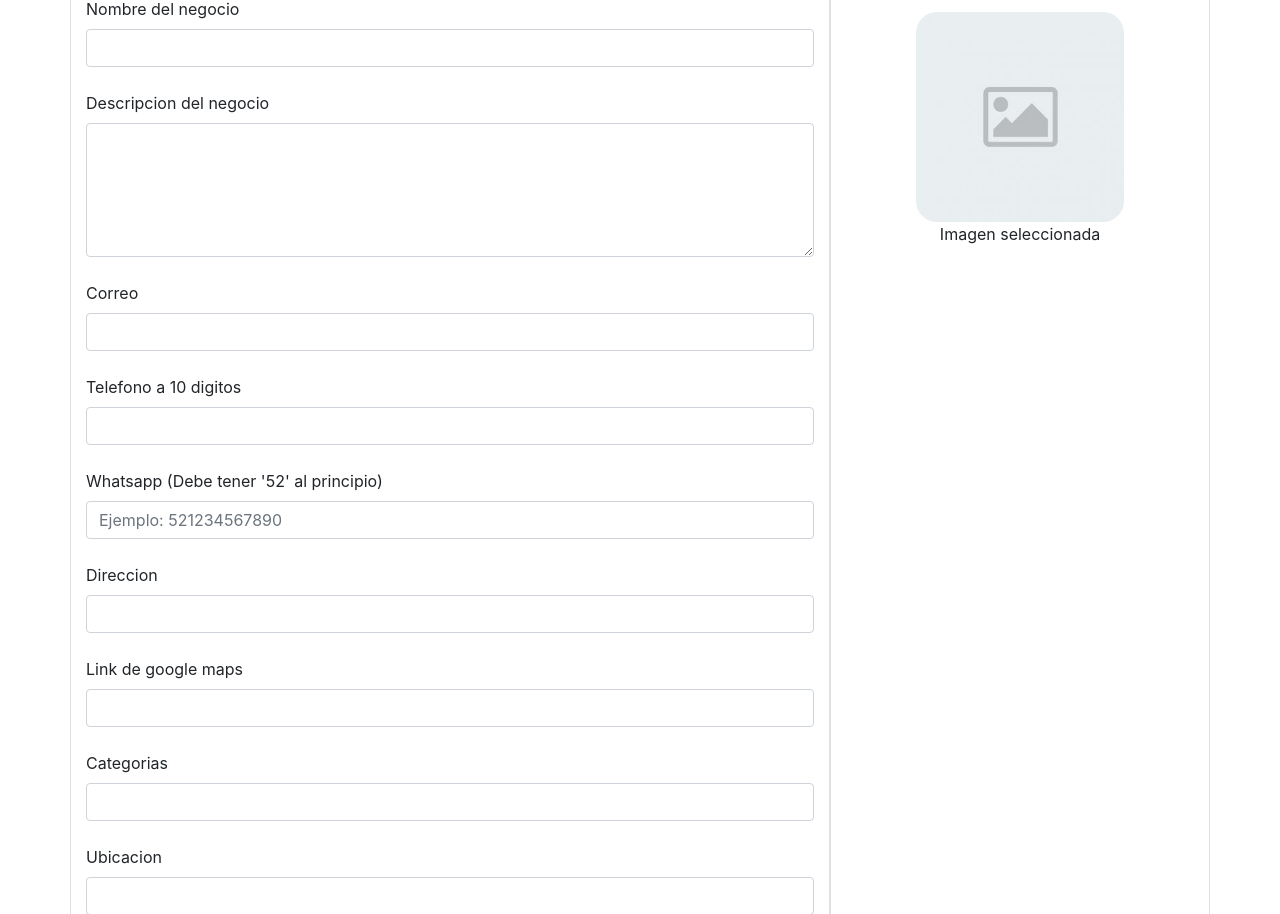
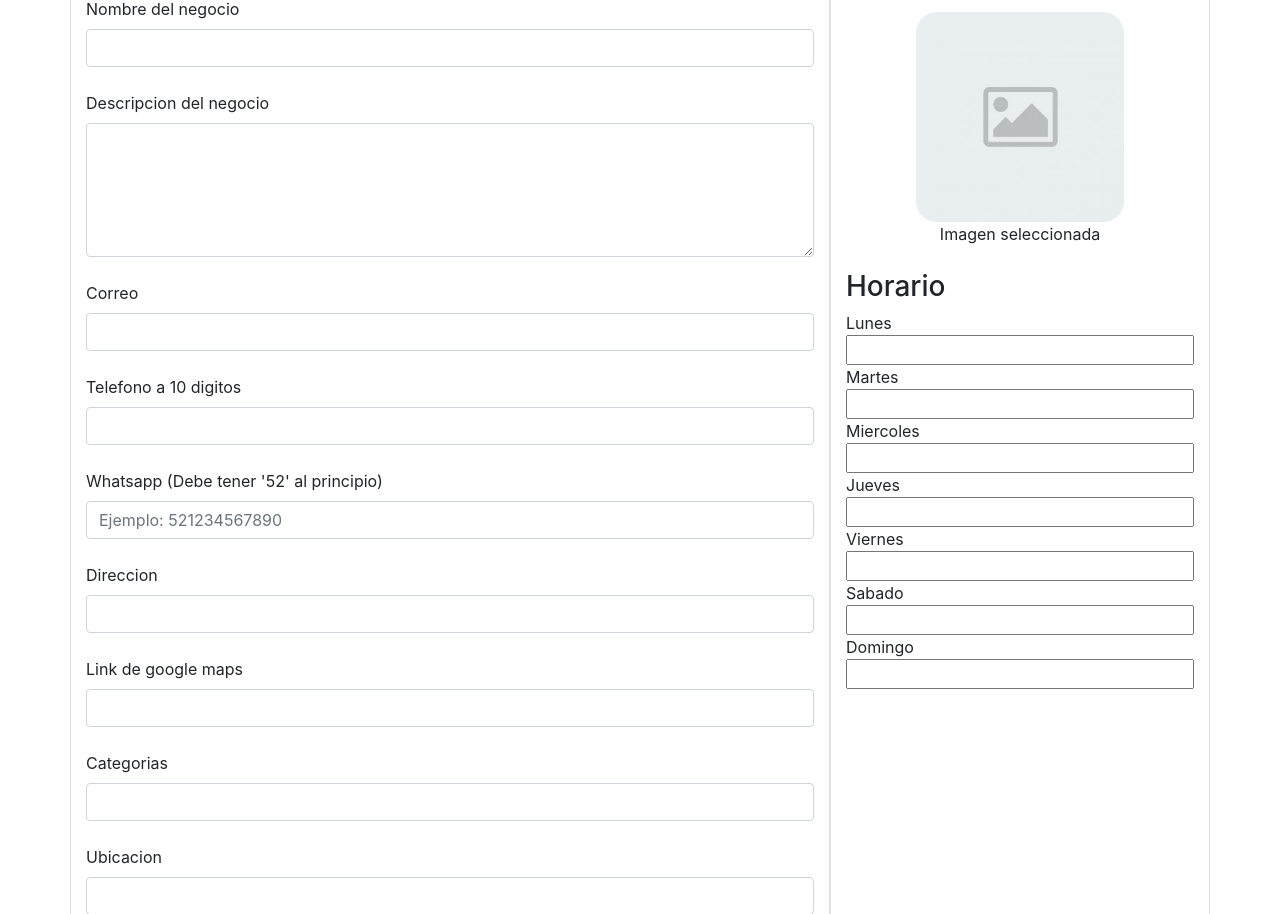
Before and after one commit to edguy37/nebox, a PHP site: page /nebox/vistas/alt.php in a window 1280 px wide. Shown: the part 258-1172 px from the top of the page. Run offline with PHP 8.4, Linux system fonts and the light colour scheme.

Commit message:
alta negocio ahora incluye horario

```diff
--- a/vistas/alt.php
+++ b/vistas/alt.php
@@ -81,6 +81,23 @@
             <input type="file" name="profileImage" onChange="displayImage(this)" id="profileImage" class="form-control" style="display: none;">
             <label>Imagen seleccionada</label>
           </div>
+          <div>
+            <h3>Horario</h3>
+            Lunes<br>
+            <input type="text" name="lunes" value=""><br>
+            Martes<br>
+            <input type="text" name="martes" value=""><br>
+            Miercoles<br>
+            <input type="text" name="miercoles" value=""><br>
+            Jueves<br>
+            <input type="text" name="jueves" value=""><br>
+            Viernes<br>
+            <input type="text" name="viernes" value=""><br>
+            Sabado<br>
+            <input type="text" name="sabado" value=""><br>
+            Domingo<br>
+            <input type="text" name="domingo" value="" class="last"><br>
+          </div>
         </div>
       </div>
     </form>
--- a/vistas/processForm.php
+++ b/vistas/processForm.php
@@ -93,7 +93,7 @@
     $tel = $_POST['tel_negocio'];
     $whats = $_POST['whats'];
     $direccion = $_POST['direccion'];
-    $maps = $_POST['maps'];
+    $maps = mysqli_real_escape_string($conn, $_POST['maps']);
     $categoria = $_POST['categoria'];
     $ubicacion = $_POST['ubicacion'];
     $facebook = $_POST['facebook'];
@@ -102,6 +102,20 @@
     mysqli_query($conn, $sql);
     $nid = mysqli_insert_id($conn);
     if(mysqli_affected_rows($conn)){
+      // Horario
+      $lunes = $_POST['lunes'];
+      $martes = $_POST['martes'];
+      $miercoles = $_POST['miercoles'];
+      $jueves = $_POST['jueves'];
+      $viernes = $_POST['viernes'];
+      $sabado = $_POST['sabado'];
+      $domingo = $_POST['domingo'];
+
+      $sqlh = "INSERT INTO horario (negocio_id, lunes, martes, miercoles, jueves, viernes, sabado, domingo)
+      VALUES ('$nid', '$lunes', '$martes', '$miercoles', '$jueves', '$viernes', '$sabado', '$domingo')";
+      mysqli_query($conn, $sqlh);
+
+      // procesar imagen
       if(isset($_FILES["profileImage"])){
             // for the database
         $imageName = time() . '-' . $_FILES["profileImage"]["name"];
```
